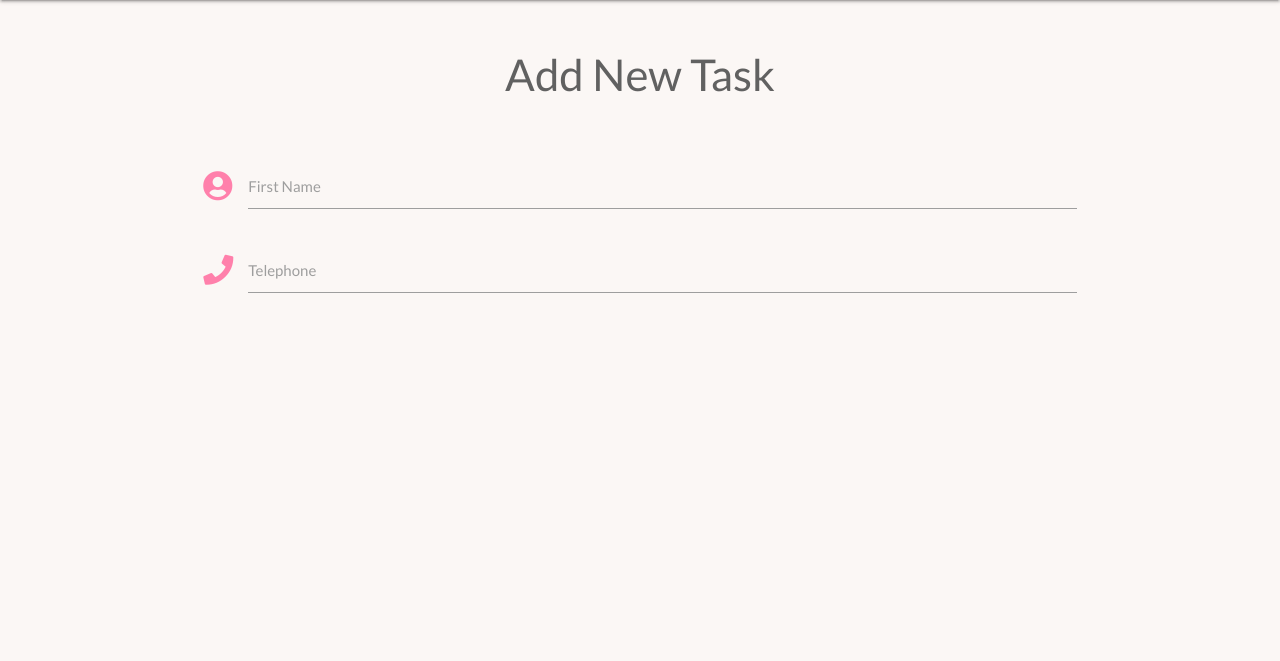
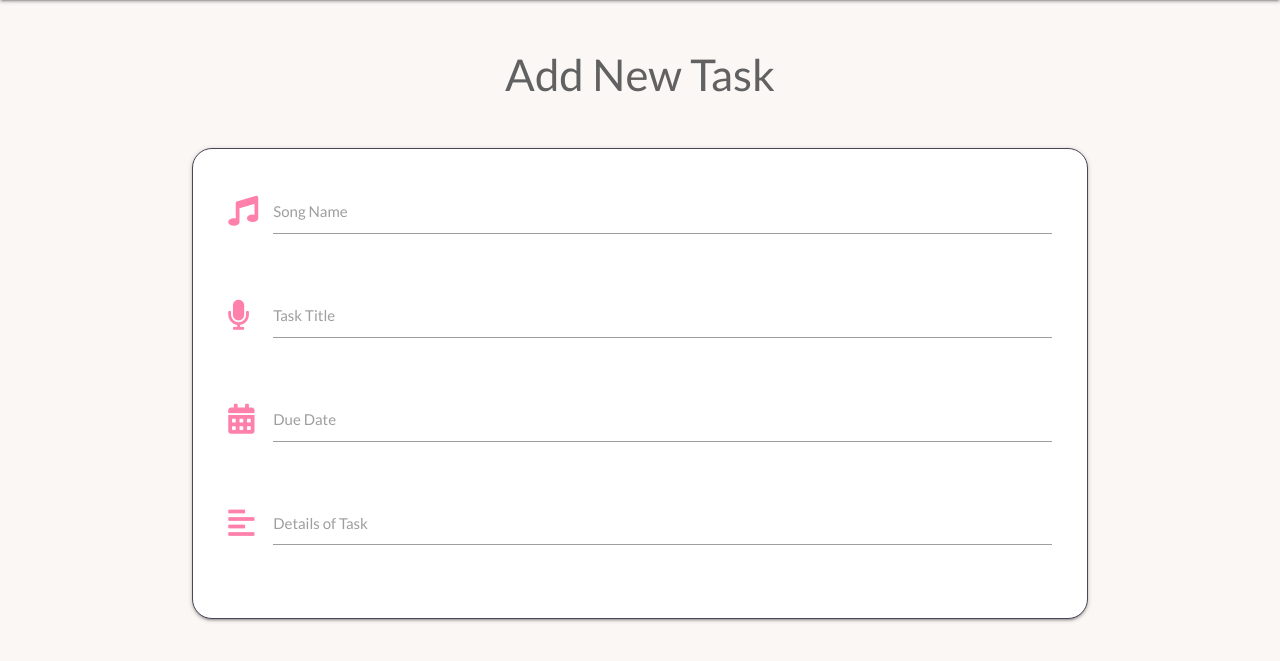
Before and after one commit to Rachel2308/MS3-belles-task-manager, a Flask app: page /add_task in a window 1280 px wide. Shown: the part 64-725 px from the top of the page. Run offline with Flask 2, Linux system fonts and the light colour scheme; some libraries are stand-ins or nearby versions.

Commit message:
Task form infut fiels added, form styled

```diff
--- a/static/css/style.css
+++ b/static/css/style.css
@@ -113,6 +113,16 @@ header a:hover {
     font-size: 15px !important;
 }
 
+/* Add task form */
+
+.add-tasks-form {
+    border-color: #4d4455;
+    background-color: white;
+    border-radius: 20px;
+    border-width: 1px;
+    border-style:solid;
+}
+
 /* Media Queries */
 
 @media screen and (max-width: 1393px) {
--- a/static/js/script.js
+++ b/static/js/script.js
@@ -1,8 +1,12 @@
  $(document).ready(function(){
     $(".sidenav").sidenav();
+    $('.collapsible').collapsible();
+    $('.datepicker').datepicker({
+        format: "dd mmmm, yyyy",
+        yearRange: 2,
+        showClearBtn: true,
+        i18n: {
+            done: "Select"
+        }
+    });
   });
-
-
- $(document).ready(function(){
-    $('.collapsible').collapsible();
-  });
--- a/templates/add_tasks.html
+++ b/templates/add_tasks.html
@@ -3,22 +3,38 @@
 
     <h3 class="center-align page-title">Add New Task</h3>
 
-<div class="row">
+<div class="row card-panel add-tasks-form">
     <form class="col s12" method="POST" action="">
-      <div class="row">
+        <div class="row">
+            <div class="input-field col s12">
+                <i class="fas fa-music prefix pink-text text-accent-1"></i>
+                <input id="song_name" name ="song_name" type="text" class="validate" required>
+                <label for="song_name">Song Name</label>
+            </div>
+        </div>
+        <div class="row">
+            <div class="input-field col s12">
+                <i class="fas fa-microphone prefix pink-text text-accent-1"></i>
+                <input id="task_title" name ="task_title" type="text" class="validate" required>
+                <label for="task_title">Task Title</label>
+            </div>
+        </div>
+        <div class="row">
+            <div class="input-field col s12">
+                <i class="fas fa-calendar-alt prefix pink-text text-accent-1"></i>
+                <input id="due_date" name ="due_date" type="text" class="datepicker validate" required>
+                <label for="due_date">Due Date</label>
+            </div>
+        </div>
+        <div class="row">
+            <div class="input-field col s12">
+                <i class="fas fa-align-left prefix pink-text text-accent-1"></i>
+                <textarea id="task_description" name="task_description" class="materialize-textarea validate"
+                required></textarea><label for="task_description">Details of Task</label>
+            </div>
+        </div>
 
-        <div class="input-field col s12">
-          <i class="fas fa-user-circle prefix pink-text text-accent-1"></i>
-          <input id="icon_prefix" type="text" class="validate">
-          <label for="icon_prefix">First Name</label>
-        </div>
-        <div class="input-field col s12">
-          <i class="fas fa-phone prefix pink-text text-accent-1"></i>
-          <input id="icon_telephone" type="tel" class="validate">
-          <label for="icon_telephone">Telephone</label>
-        </div>
-      </div>
     </form>
-  </div>
+</div>
 
 {% endblock %}
--- a/templates/login.html
+++ b/templates/login.html
@@ -8,7 +8,7 @@
         <div class="card-panel registration-form">
             <!-- Enter Name -->
             <div class="row">
-                <div class="input-field col s10 offset-s1">
+                <div class="input-field registration-form col s10 offset-s1">
                     <i class="fas fa-user prefix pink-text text-accent-1 text-shadow"></i>
                     <input id="username" name="username" type="text" minlength="4" maxlength="15"
                         pattern="^[a-zA-Z0-9]{5,15}$" class="validate"
--- a/templates/register.html
+++ b/templates/register.html
@@ -8,7 +8,7 @@
         <div class="card-panel registration-form">
             <!-- Enter Username -->
             <div class="row">
-                <div class="input-field col s10 offset-s1">
+                <div class="input-field registration-form col s10 offset-s1">
                     <i class="fas fa-user prefix pink-text text-accent-1 text-shadow"></i>
                     <input id="username" name="username" type="text" minlength="4" maxlength="15"
                         pattern="^[a-zA-Z0-9]{5,15}$" class="validate"
```
